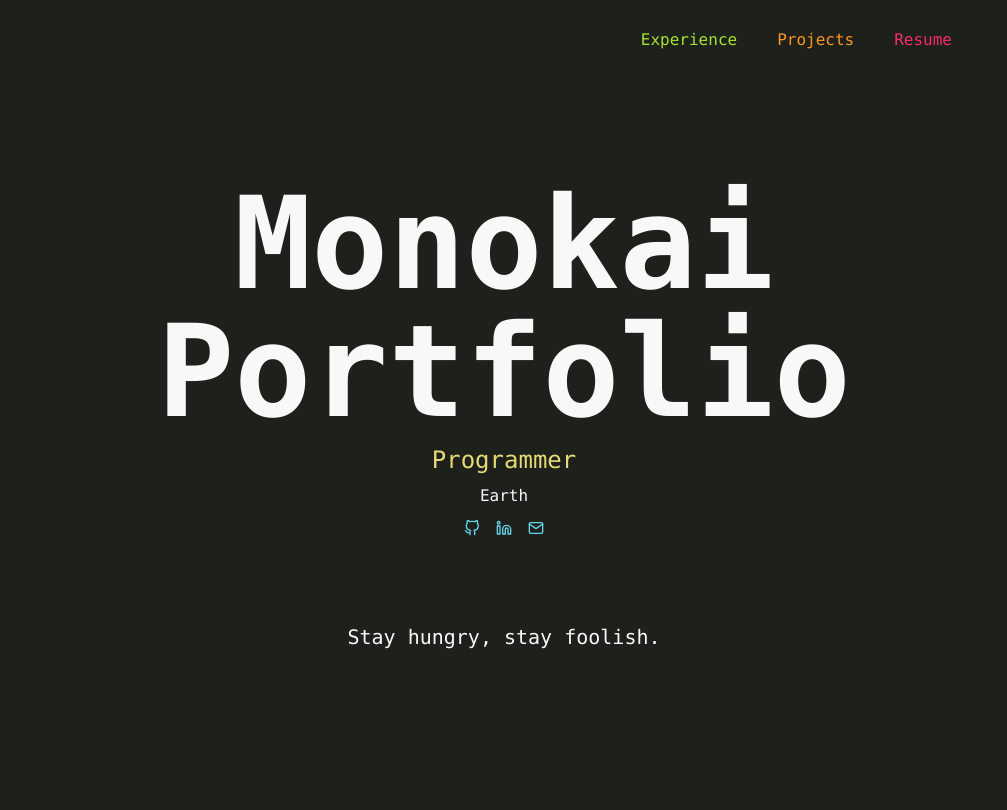
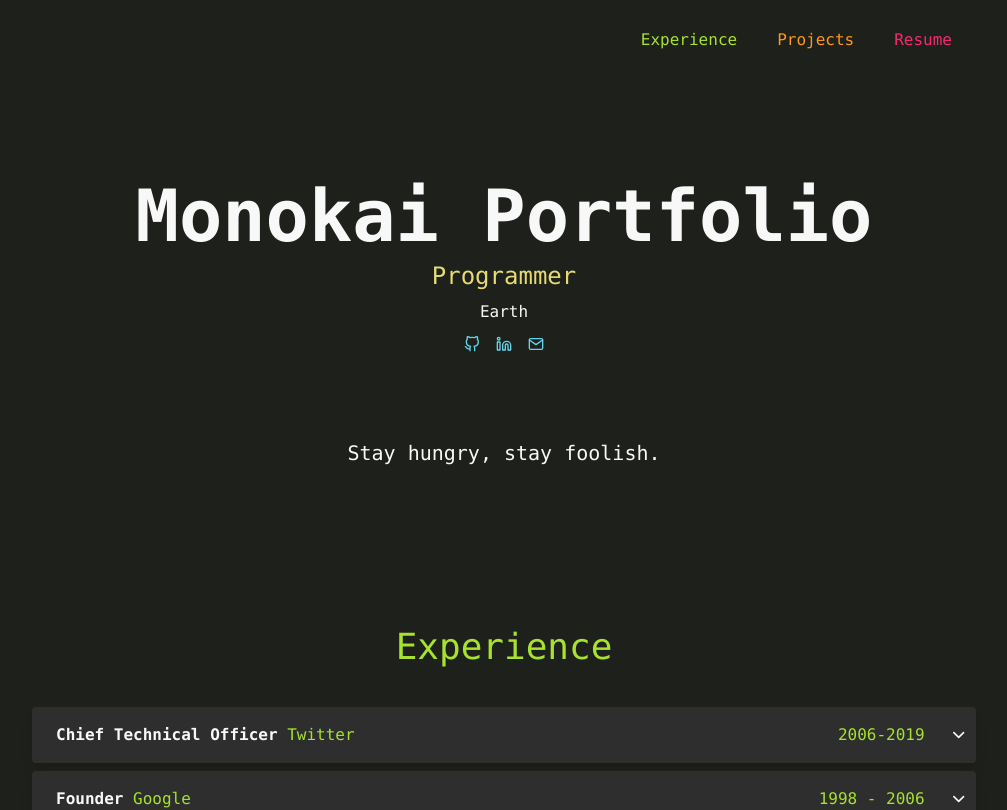
Before and after one commit to slowshi/monokai-portfolio, a React (Vite) app: page / in a window 1280 px wide. Shown: the top 810 px of the page, without its empty margins (136-1143 px from the left). Built offline with nearby package versions, Linux system fonts and the light colour scheme.

Commit message:
fixed overflow issue

```diff
--- a/src/App.tsx
+++ b/src/App.tsx
@@ -43,7 +43,7 @@ function App() {
       </div>
 
       {/* About */}
-      <h1 className="text-center text-7xl sm:text-9xl font-bold mb-2 name-header">{info.name}</h1>
+      <h1 className="text-center text-5xl lg:text-7xl sm:text-9xl font-bold mb-2 name-header">{info.name}</h1>
       <h3 className="text-center text-2xl mb-2 monokai-yellow">{info.title}</h3>
       <p className="text-center mb-2 monokai-white">{info.location}</p>
       <div className="text-center mb-20">
```
Also changed, not shown: 1 other file (tests, documents, lock files or other folders).
